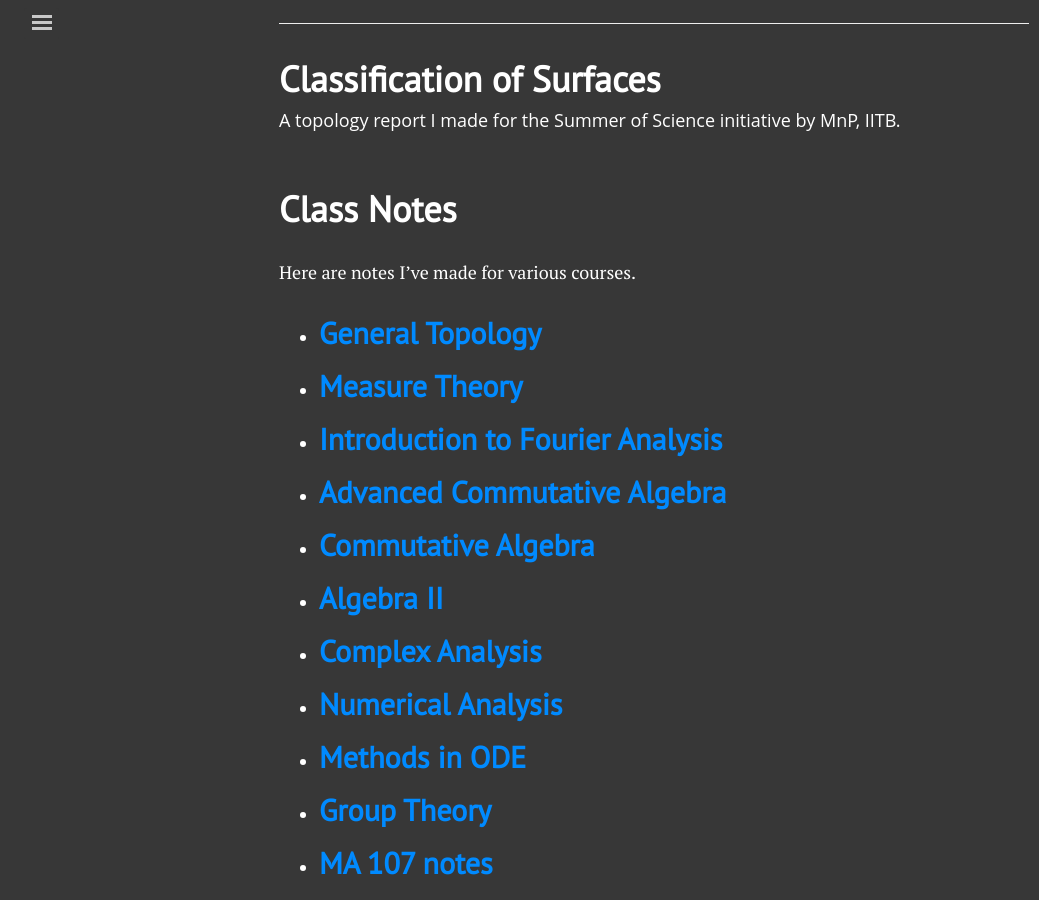
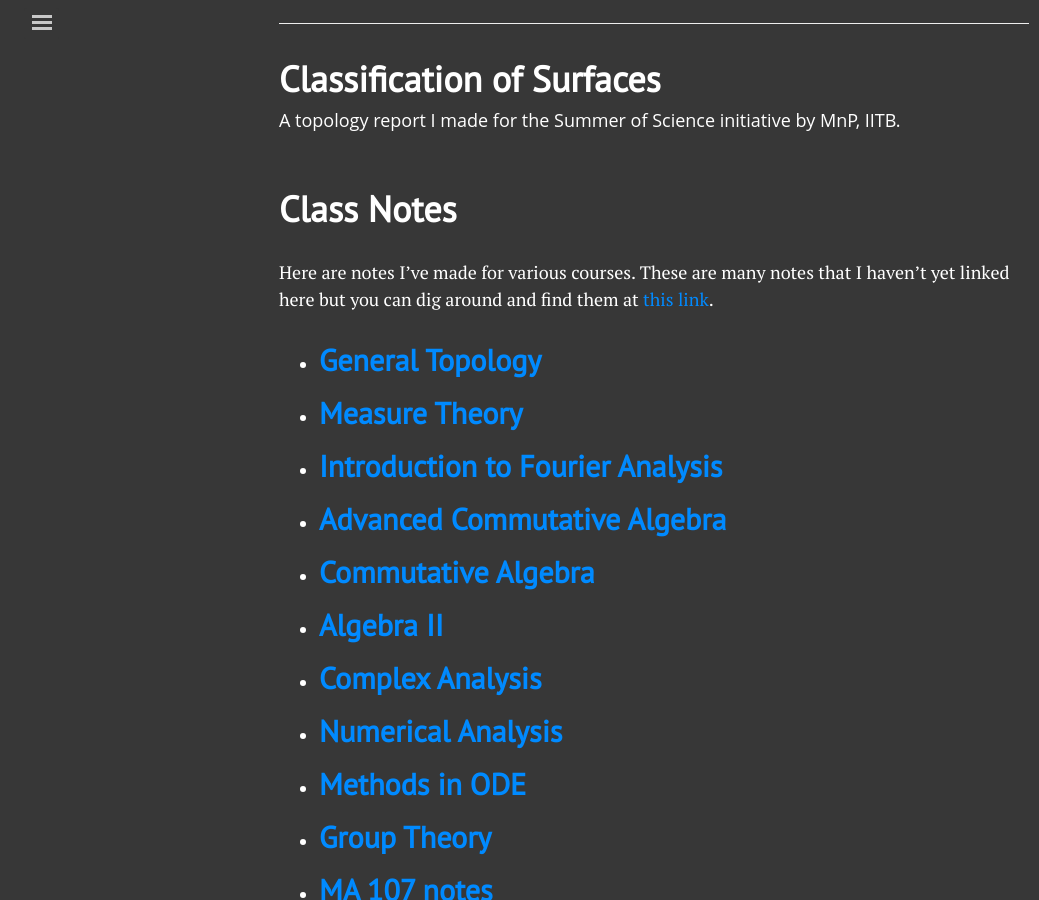
Before and after one commit to aryamanmaithani/math, a Jekyll site: the page built from index.md, in a window 1280 px wide and 900 px high, scrolled down 965 px. Shown: the whole window, without its empty margins (1-1040 px from the left). Built offline with Jekyll 4.4.1, drawn with Linux system fonts in a browser that asks for light colours; nearby versions of some CDN libraries; formulas are drawn with MathJax 3.

Commit message:
added link to github repo

```diff
--- a/index.md
+++ b/index.md
@@ -28,7 +28,7 @@ To view those, you can go to the appropriate folder that you may find [here](htt
 </div>
 
 # Class Notes
-Here are notes I've made for various courses.
+Here are notes I've made for various courses. These are many notes that I haven't yet linked here but you can dig around and find them at [this link](https://github.com/aryamanmaithani/math).
 
 <ul>
   {%- for blink in site.data.notes-links -%}
```
